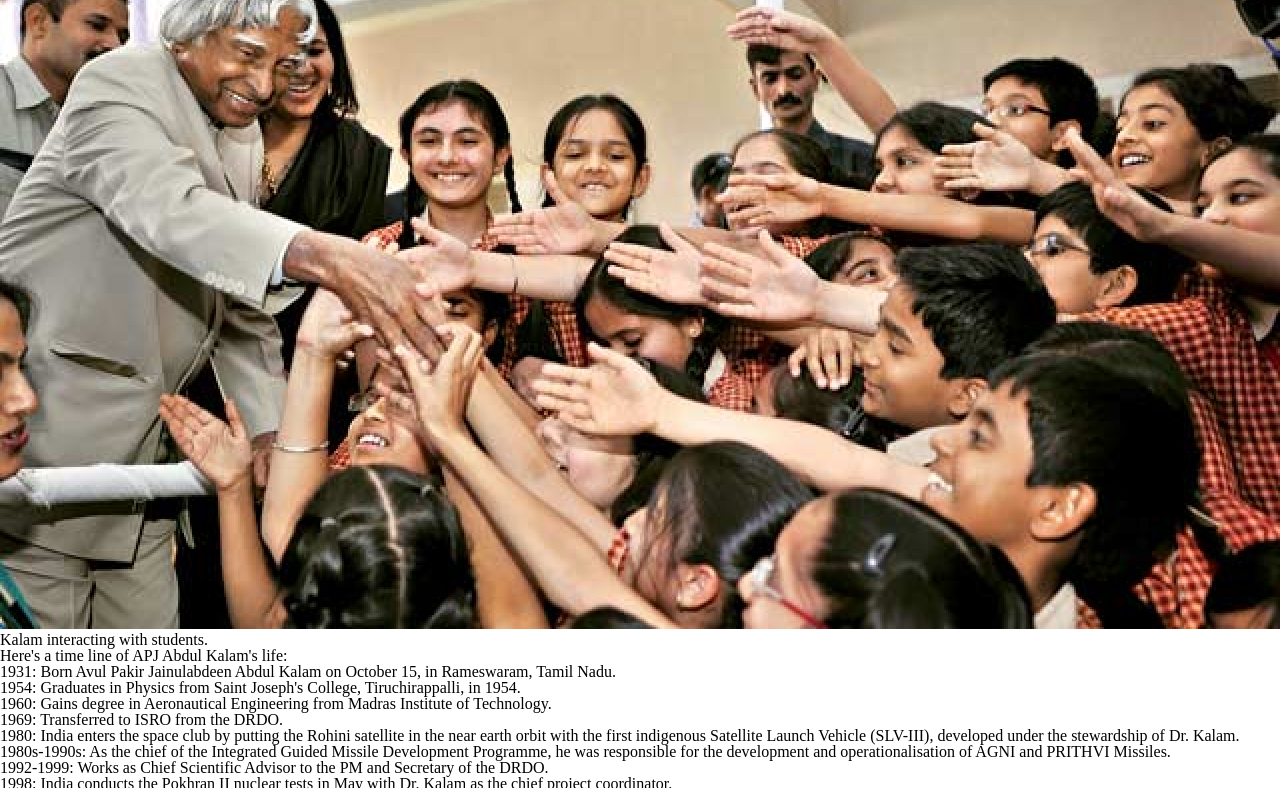
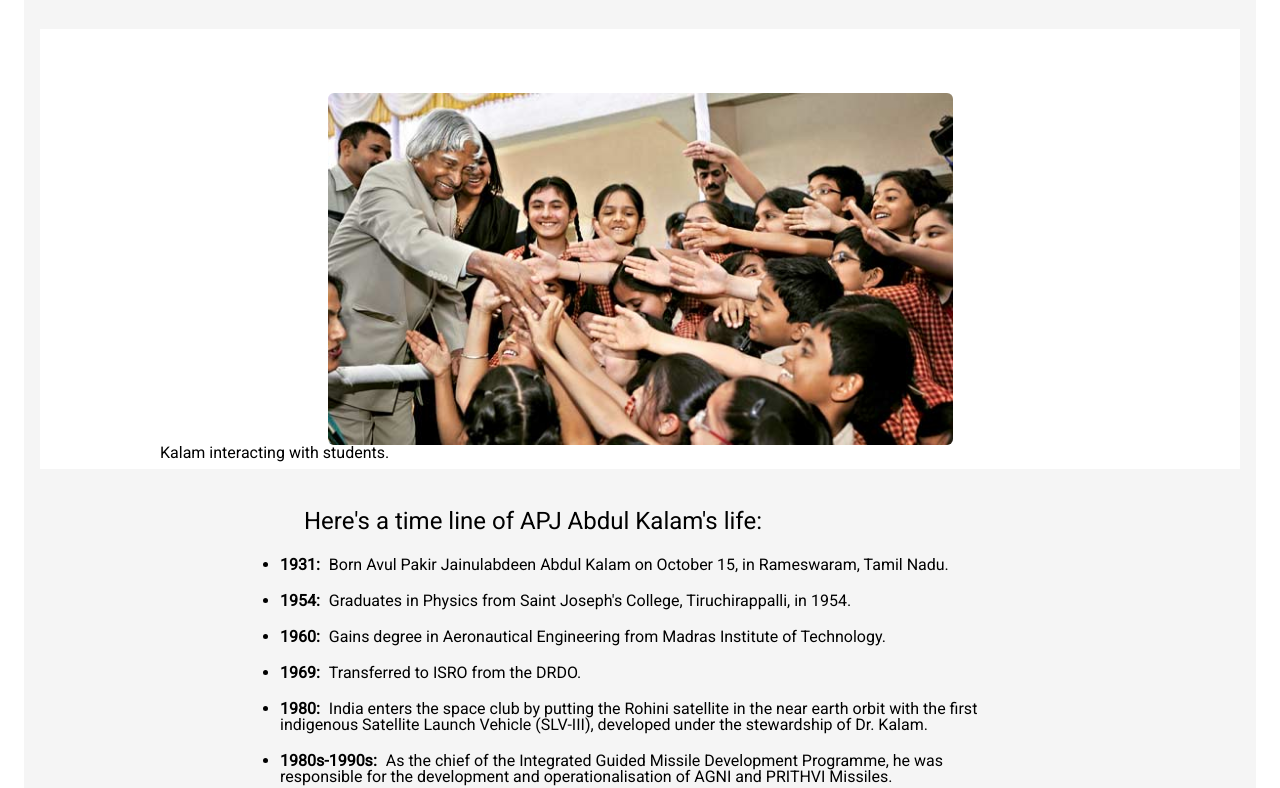
Before and after one commit to harishm72/fcc-rwd-projects, a plain HTML site: page index.html in a window 1280 px wide. Shown: the part 123-911 px from the top of the page. Drawn offline with Linux system fonts and the light colour scheme.

Commit message:
Add styles according to design.

```diff
--- a/styles/styles.css
+++ b/styles/styles.css
@@ -1,10 +1,71 @@
-.main {
+body {
+  font-family: "Roboto", sans-serif;
+}
+@media (max-width: 767px) {
+  .info-section {
+    margin: 1em !important;
+  }
+  #img-div {
+    padding: 1em 0 0.5em 0 !important;
+  }
+  .info-section-title {
+    font-size: 1.25rem !important;
+  }
+}
+#main {
+  margin: 1.5em;
+  background-color: whitesmoke;
+  border-radius: 6px;
+  padding: 1em;
+}
 
+#title {
+  font-size: 2rem;
+  font-weight: bold;
 }
-.img-div {
-    width: 60%;
-    margin: 0 auto;
+#img-div {
+  margin: 0 10%;
+  padding: 4em 0 0.5em 0;
 }
-.image {
-    width: 100%;
+
+#image-caption {
+  text-align: center;
+  padding: 0.5em 0;
 }
+
+#image {
+  width: 100%;
+  border-radius: 6px;
+  height: auto;
+  max-width: 625px;
+  margin-left: auto;
+  margin-right: auto;
+  display: block;
+}
+
+.header {
+  text-align: center;
+  margin: 2rem 0;
+}
+
+.section {
+  background-color: white;
+}
+
+.info-section {
+  margin: 1em 20%;
+}
+.info-section-title {
+  font-size: 1.5em;
+  padding: 1em;
+}
+.timeline-list {
+  list-style-type: disc;
+}
+.timeline-list-item {
+  padding-bottom: 1.25em;
+}
+.year {
+  font-weight: 600;
+  padding-right: 5px;
+}
```
